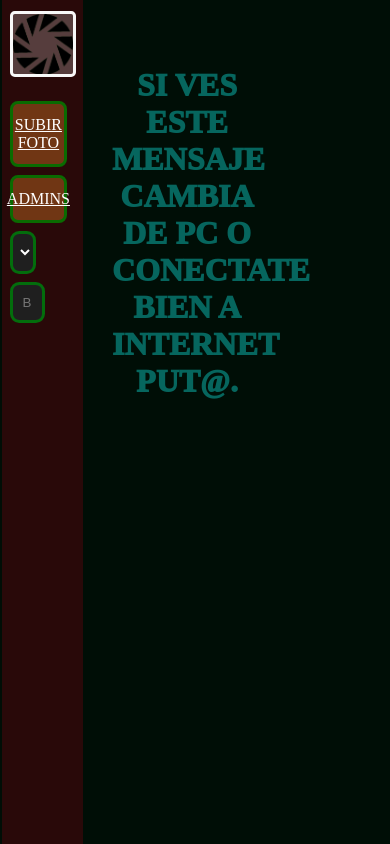
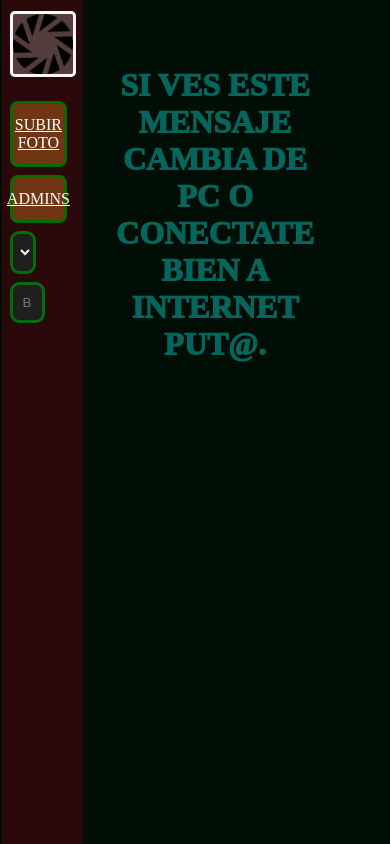
Before and after one commit to Yoav0akr/AKR-studios-gallery, a website: page index.html in a window 390 px wide. Drawn offline with Linux system fonts and the light colour scheme; no server answers.

Commit message:
Add files via upload

```diff
--- a/estilo.css
+++ b/estilo.css
@@ -444,7 +444,6 @@ h3 {
         grid-template-columns: repeat(1, minmax(150px, 1fr));
         padding: 1em;
         margin: 3em;
-        max-width:4rem;
     }
 
     #buscador,
```
